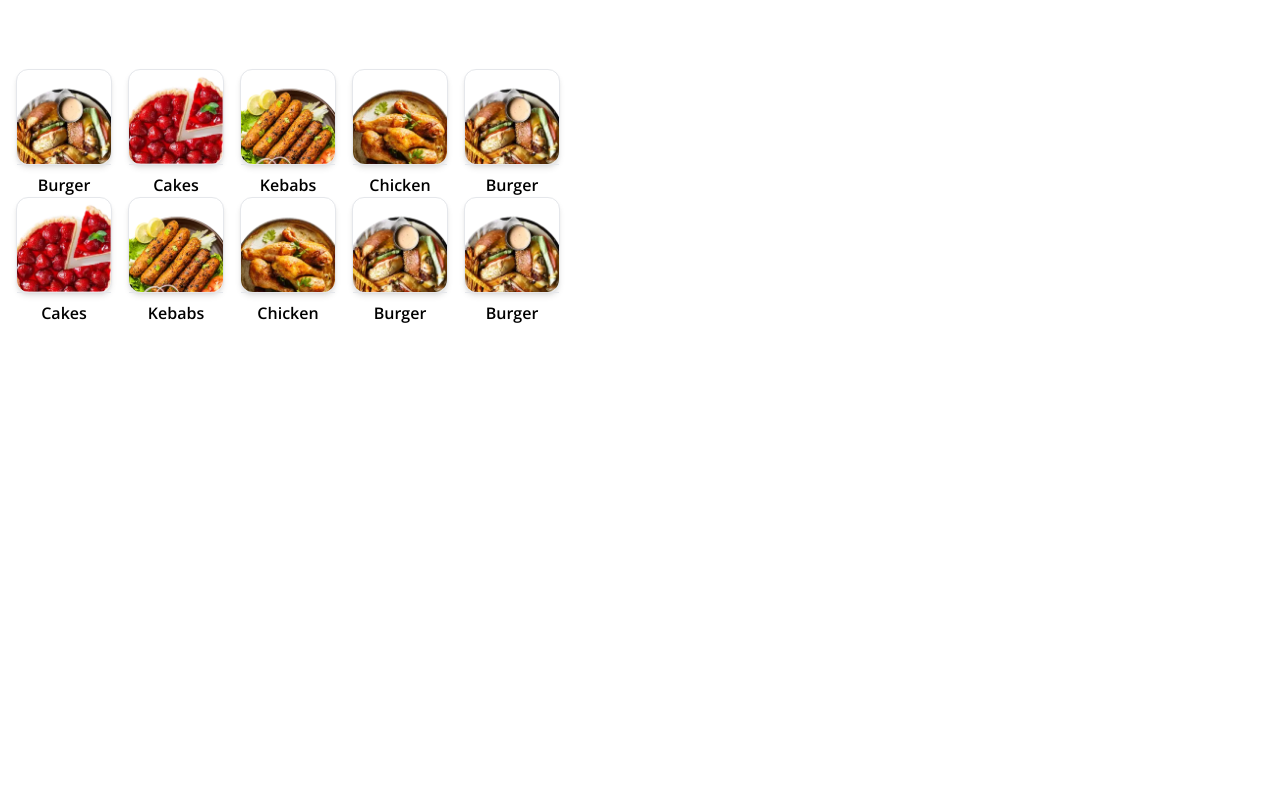
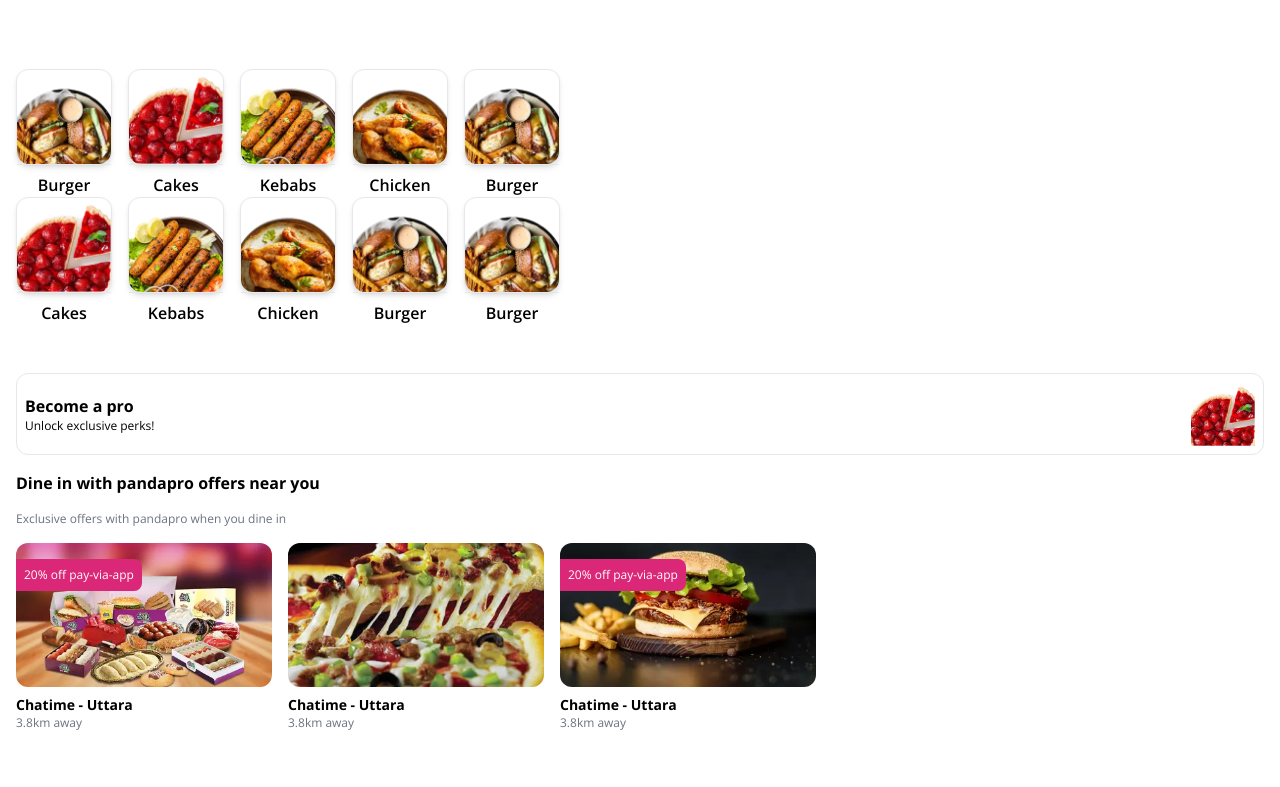
Before and after one commit to Jubayer-K/food-panda-page, a plain HTML site: page index.html in a window 1280 px wide. Shown: the part 936-1723 px from the top of the page. Before the commit the page ends 1309 px from the top, so only its background shows below. Drawn offline with nearby package versions, Linux system fonts and the light colour scheme.

Commit message:
added dine in  section

```diff
--- a/index.html
+++ b/index.html
@@ -102,8 +102,8 @@
             </div>
         </section>
         <!-- Daily Deals Section -->
-        <section class="px-4 ">
-            <h4 class="text-base font-bold">Your daily deals</h4>
+        <section>
+            <h4 class="text-base font-bold px-4">Your daily deals</h4>
             <div class="flex flex-col bg-white py-4">
                 <div class="flex overflow-x-scroll pb-10">
                     <div class="flex flex-nowrap gap-4">
@@ -204,6 +204,67 @@
                 </div>
             </div>
         </section>
+        <!-- perks section -->
+        <section>
+            <div class="flex justify-between items-center border mb-4 mx-4 p-2 rounded-xl">
+                <div>
+                    <h4 class="text-base font-bold">Become a pro</h4>
+                    <p class="text-xs">Unlock exclusive perks!</p>
+                </div>
+                <div>
+                    <img class=" h-16" src="images/foodb.png" alt="">
+                </div>
+            </div>
+        </section>
+        <!-- dine in section -->
+        <section>
+            <div class="px-4 space-y-4">
+                <h4 class="text-base font-bold">Dine in with pandapro offers near you</h4>
+                <p class="text-xs text-gray-500">Exclusive offers with pandapro when you dine in</p>
+            </div>
+            <div class="flex flex-col bg-white py-4 pl-4">
+                <div class="flex overflow-x-scroll pb-10">
+                    <div class="flex flex-nowrap gap-4">
+                        <div class="space-y-2">
+                            <div class="rounded-xl w-64 max-w-xs overflow-hidden bg-white relative">
+                                <img src="images/dinein.png" alt="">
+                                <!-- card badge -->
+                                <div class="absolute bottom-24 text-white bg-pink-600 rounded-r-lg p-2 text-xs">
+                                    20% off pay-via-app
+                                </div>
+                            </div>
+                            <div>
+                                <p class="text-sm font-bold">Chatime - Uttara</p>
+                                <p class="text-xs text-gray-500">3.8km away</p>
+                            </div>
+                        </div>
+                        <div class="space-y-2">
+                            <div class="rounded-xl w-64 max-w-xs overflow-hidden bg-white">
+                                <img src="images/dineinb.png" alt="">
+                            </div>
+                            <div>
+                                <p class="text-sm font-bold">Chatime - Uttara</p>
+                                <p class="text-xs text-gray-500">3.8km away</p>
+                            </div>
+                        </div>
+                        <div class="space-y-2">
+                            <div class="rounded-xl w-64 max-w-xs overflow-hidden bg-white relative">
+                                <img src="images/dineinc.png" alt="">
+                                <div class="absolute bottom-24 text-white bg-pink-600 rounded-r-lg p-2 text-xs">
+                                    20% off pay-via-app
+                                </div>
+                            </div>
+                            <div>
+                                <p class="text-sm font-bold">Chatime - Uttara</p>
+                                <p class="text-xs text-gray-500">3.8km away</p>
+                            </div>
+                        </div>
+                    </div>
+                </div>
+            </div>
+        </section>
+
+
     </main>
 
 </body>
```
Also changed, not shown: images/dinein.png (added), images/dineinb.png (added), images/dineinc.png (added).
